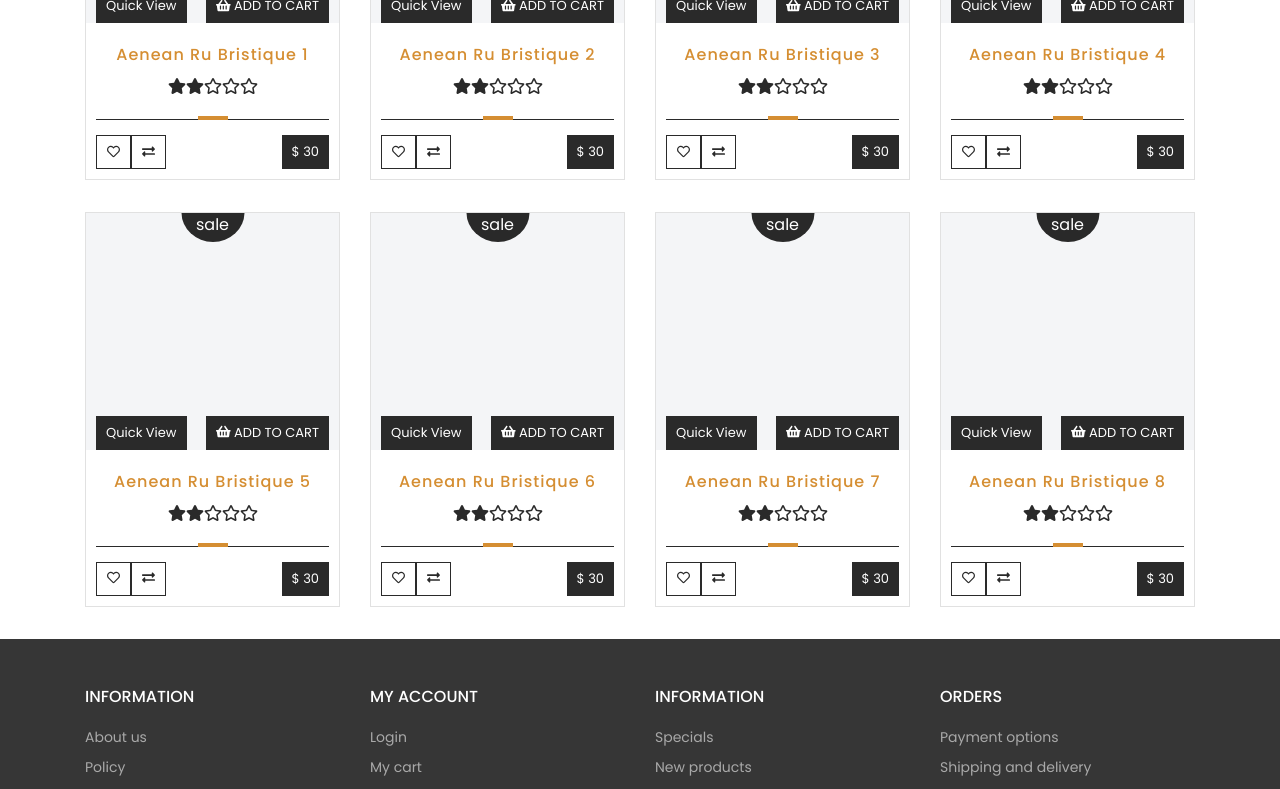
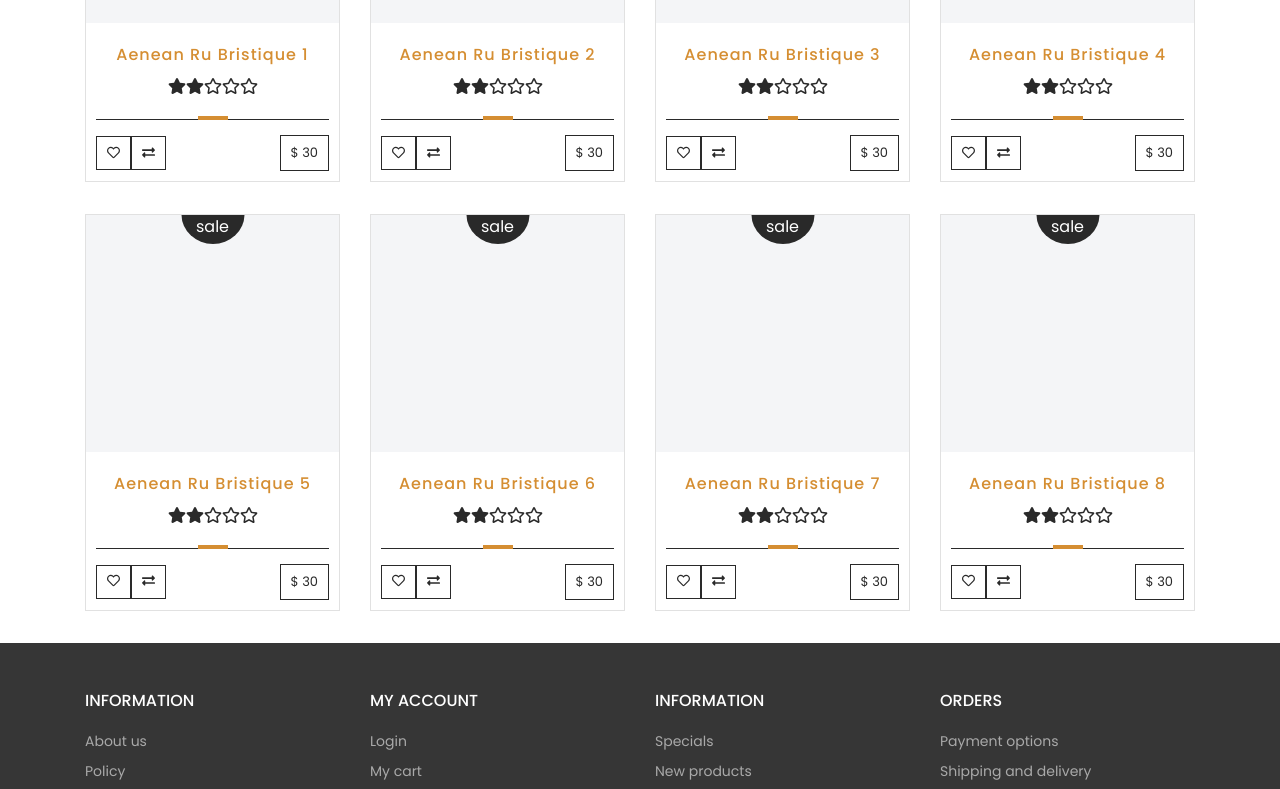
Before and after one commit to matwjablonski/kodilla-wdp-2409-01, a React (Create React App) app: page / in a window 1280 px wide. Shown: the part 889-1678 px from the top of the page. Built offline with nearby package versions, Linux system fonts and the light colour scheme.

Commit message:
Added ProductBox hover effect

```diff
--- a/src/components/common/ProductBox/ProductBox.js
+++ b/src/components/common/ProductBox/ProductBox.js
@@ -47,7 +47,7 @@ const ProductBox = ({ name, price, promo, stars }) => (
         </Button>
       </div>
       <div className={styles.price}>
-        <Button noHover variant='small'>
+        <Button noHover variant='small' className={styles.priceButton}>
           $ {price}
         </Button>
       </div>
--- a/src/components/common/ProductBox/ProductBox.module.scss
+++ b/src/components/common/ProductBox/ProductBox.module.scss
@@ -31,6 +31,9 @@
     .buttons {
       display: flex;
       justify-content: space-between;
+      opacity: 0;
+      visibility: hidden;
+      transition: opacity 0.3s ease, visibility 0.3s ease;
     }
   }
 
@@ -74,5 +77,29 @@
     display: flex;
     justify-content: space-between;
     align-items: center;
+
+    .price {
+      transition: background-color 0.25s ease-in-out;
+      background-color: #ffffff;
+      border: solid 1px #292929;
+
+      .priceButton {
+        color: #292929 !important;
+        background-color: #ffffff !important;
+        transition: background-color 0.25s ease-in-out, color 0.25s ease-in-out;
+      }
+    }
   }
 }
+
+.root:hover {
+  .buttons {
+    opacity: 1;
+    visibility: visible;
+    transition: opacity 0.25s ease;
+  }
+  .price .priceButton {
+    color: #ffffff !important;
+    background-color: #292929 !important;
+  }
+}
```
